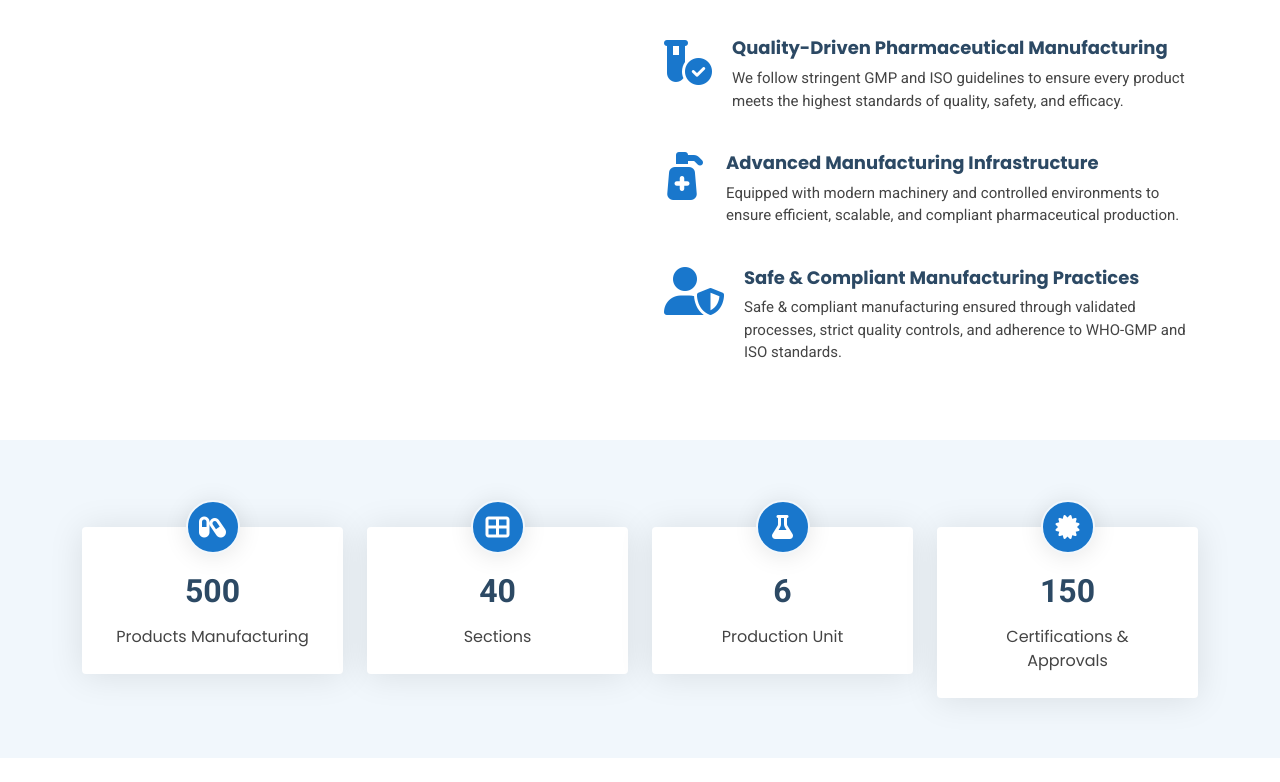
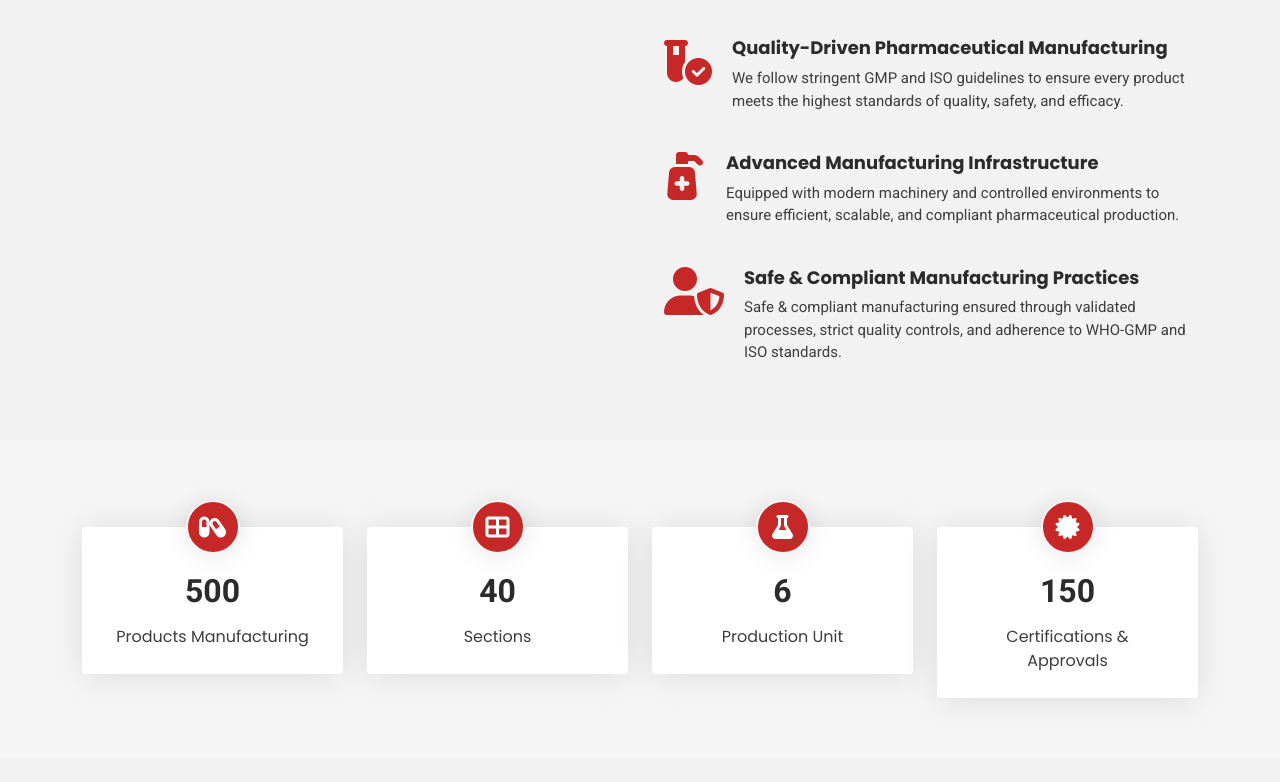
Before and after one commit to AnkuNagwanshi/affy, a plain HTML site: page index.html in a window 1280 px wide. Shown: the part 2018-2800 px from the top of the page. Drawn offline with Linux system fonts and the light colour scheme.

Commit message:
Update main.css

```diff
--- a/assets/css/main.css
+++ b/assets/css/main.css
@@ -1,4 +1,3 @@
-
 
 /*--------------------------------------------------------------
 # Font & Color Variables
@@ -13,36 +12,36 @@
 
 /* Global Colors - The following color variables are used throughout the website. Updating them here will change the color scheme of the entire website */
 :root {
-  --background-color: #ffffff; /* Background color for the entire website, including individual sections */
-  --default-color: #444444; /* Default color used for the majority of the text content across the entire website */
-  --heading-color: #2c4964; /* Color for headings, subheadings and title throughout the website */
-  --accent-color: #1977cc; /* Accent color that represents your brand on the website. It's used for buttons, links, and other elements that need to stand out */
+  --background-color: #f2f2f2; /* Background color for the entire website, including individual sections */
+  --default-color: #3d3d3d; /* Default color used for the majority of the text content across the entire website */
+  --heading-color: #2b2b2b; /* Color for headings, subheadings and title throughout the website */
+  --accent-color: #c62828; /* Accent color that represents your brand on the website. It's used for buttons, links, and other elements that need to stand out */
   --surface-color: #ffffff; /* The surface color is used as a background of boxed elements within sections, such as cards, icon boxes, or other elements that require a visual separation from the global background. */
   --contrast-color: #ffffff; /* Contrast color for text, ensuring readability against backgrounds of accent, heading, or default colors. */
 }
 
 /* Nav Menu Colors - The following color variables are used specifically for the navigation menu. They are separate from the global colors to allow for more customization options */
 :root {
-  --nav-color: #2c4964;  /* The default color of the main navmenu links */
-  --nav-hover-color: #1977cc; /* Applied to main navmenu links when they are hovered over or active */
+  --nav-color: #2b2b2b;  /* The default color of the main navmenu links */
+  --nav-hover-color: #c62828; /* Applied to main navmenu links when they are hovered over or active */
   --nav-mobile-background-color: #ffffff; /* Used as the background color for mobile navigation menu */
   --nav-dropdown-background-color: #ffffff; /* Used as the background color for dropdown items that appear when hovering over primary navigation items */
-  --nav-dropdown-color: #2c4964; /* Used for navigation links of the dropdown items in the navigation menu. */
-  --nav-dropdown-hover-color: #1977cc; /* Similar to --nav-hover-color, this color is applied to dropdown navigation links when they are hovered over. */
+  --nav-dropdown-color: #2b2b2b; /* Used for navigation links of the dropdown items in the navigation menu. */
+  --nav-dropdown-hover-color: #c62828; /* Similar to --nav-hover-color, this color is applied to dropdown navigation links when they are hovered over. */
 }
 
 /* Color Presets - These classes override global colors when applied to any section or element, providing reuse of the sam color scheme. */
 
 .light-background {
-  --background-color: #f1f7fc;
+  --background-color: #f5f5f5;
   --surface-color: #ffffff;
 }
 
 .dark-background {
-  --background-color: #060606;
-  --default-color: #ffffff;
+  --background-color: #2b2b2b;
+  --default-color: #e6e6e6;
   --heading-color: #ffffff;
-  --surface-color: #252525;
+  --surface-color: #2a2a2a;
   --contrast-color: #ffffff;
 }
 
```
